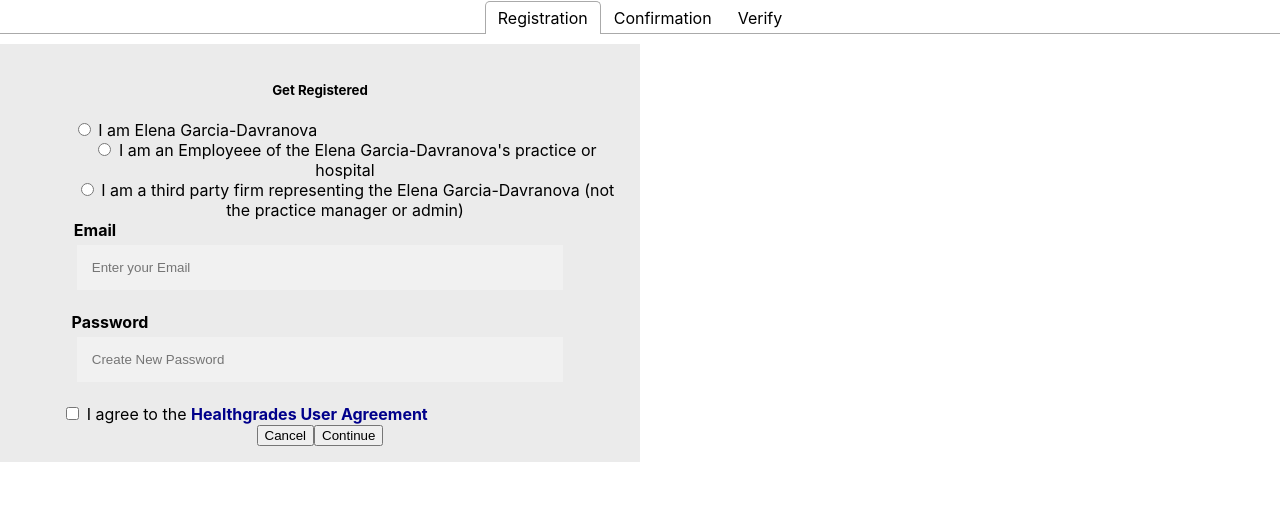
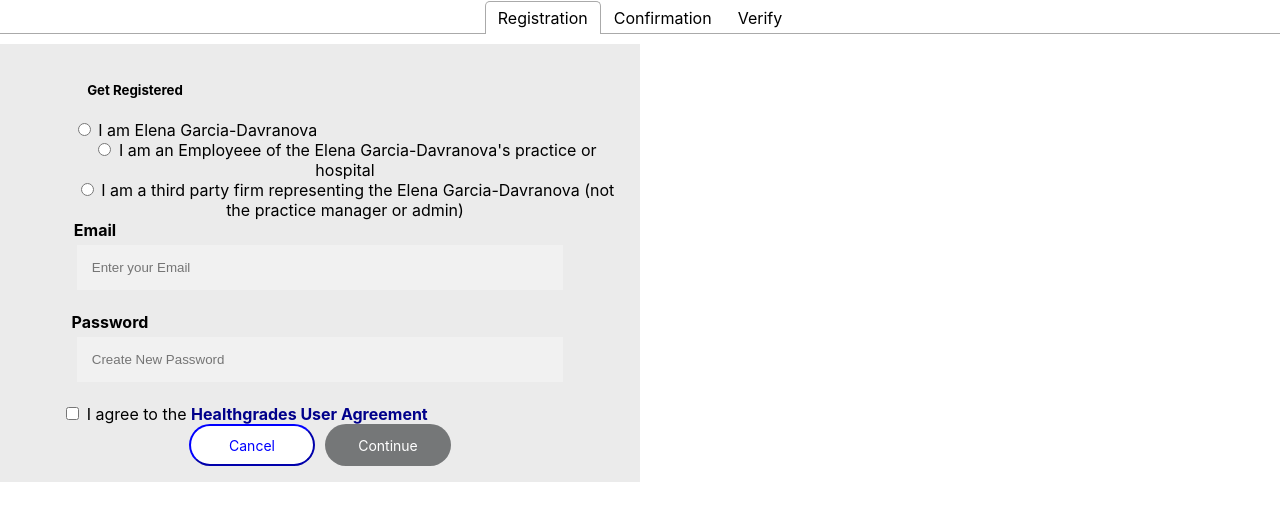
Before and after one commit to AnushaCA07/React-First-App, a React (Create React App) app: page / in a window 1280 px wide. Shown: the top 520 px of the page. Built offline with nearby package versions, Linux system fonts and the light colour scheme.

Commit message:
Confirmation tab

```diff
--- a/src/Registration.css
+++ b/src/Registration.css
@@ -7,6 +7,9 @@
 .body{
     background-color: rgb(235, 235, 235);
     width: 50%;
+}
+h5{
+  padding-right: 370px;
 }
 
 input[type=text], input[type=password] {
@@ -28,6 +31,9 @@ input[type=text]:focus, input[type=password]:focus {
 .lable1 {
     padding-right: 450px;
   }
+  .lable2 {
+    padding-right: 220px;
+  }
   .radio{
     padding-right: 250px;
   }
@@ -44,13 +50,55 @@ input[type=text]:focus, input[type=password]:focus {
 a {
   color: darkblue;
 }
-.button {
-    background-color: #4c74af; /* Green */
-    border: none;
-    color: white;
-    padding: 15px 32px;
-    text-align: center;
-    text-decoration: none;
-    display: inline-block;
-    font-size: 16px;
-  }
+
+.space {
+  width: 10px;
+  height: auto;
+  display: inline-block;
+}
+
+.button{
+  font-size: 14px;
+  font-family: inherit;
+  border: none;
+  color: #fff;
+  width: 9em;
+  height: 3em;
+  background-color: #757778;
+  background: linear-gradient(90deg,#757778);
+  background-size: 300%;
+  border-radius: 30px;
+  z-index: 1;
+}
+
+.button1{
+  font-size: 14px;
+  font-family: inherit;
+  border-color: blue;
+  color: blue;
+  width: 9em;
+  height: 3em;
+  background-color: white;
+  background: linear-gradient(90deg,#757778);
+  background-size: 300%;
+  border-radius: 30px;
+  z-index: 1;
+}
+
+.button2{
+  font-size: 14px;
+  font-family: inherit;
+  border: none;
+  color: #fff;
+  width: 20em;
+  height: 3em;
+  background-color: blue;
+  background: linear-gradient(90deg,#757778);
+  background-size: 300%;
+  border-radius: 30px;
+  z-index: 1;
+}
+
+.align{
+  align-items: center;
+}
--- a/src/Registration.jsx
+++ b/src/Registration.jsx
@@ -13,31 +13,36 @@ function Registration(props) {
                     <h5>Get Registered</h5>
                     <div>
                         <div className="radio">
-                     <input type="radio"/> <label >I am Elena Garcia-Davranova</label><br></br>
+                            <input type="radio" /> <label >I am Elena Garcia-Davranova</label><br></br>
                         </div>
 
                         <div className="radio1">
-                    <input type="radio"/> <label >I am an Employeee of the Elena Garcia-Davranova's practice or hospital</label><br></br>
+                            <input type="radio" /> <label >I am an Employeee of the Elena Garcia-Davranova's practice or hospital</label><br></br>
                         </div>
 
                         <div className="radio1">
-                    <input type="radio"/> <label >I am a third party firm representing the Elena Garcia-Davranova (not the practice manager or admin)</label><br></br>
+                            <input type="radio" /> <label >I am a third party firm representing the Elena Garcia-Davranova (not the practice manager or admin)</label><br></br>
                         </div>
 
                     </div>
 
                     <label for="email" className="lable1"><b>Email</b></label><br></br>
-                    <input type="text" placeholder="Enter your Email" name="email" id="email" required/><br></br>
+                    <input type="text" placeholder="Enter your Email" name="email" id="email" required /><br></br>
 
                     <label for="psw" className="lable"><b>Password</b></label><br></br>
-                    <input type="password" placeholder="Create New Password" name="psw" id="psw" required/><br></br>
+                    <input type="password" placeholder="Create New Password" name="psw" id="psw" required /><br></br>
 
                     <div className="checkbox">
                         <input type="checkbox" /> <label>I agree to the <a><b>Healthgrades User Agreement</b></a> </label><br></br>
                     </div>
-                    <button type="button">Cancel</button>
 
-                    <button type="button">Continue</button>
+                    <button type="button" className="button1">Cancel</button>
+                    <div class="space">
+                    </div>
+                    <button type="button" className="button">Continue</button>
+
+
+
                 </div>
             </form>
             {/* <button onClick={CallMe}>
--- a/src/confirmation.jsx
+++ b/src/confirmation.jsx
@@ -1,13 +1,25 @@
 import React from "react";
 
-function Confirmation(props){
-    return(
+function Confirmation(props) {
+    return (
         <div>
             <form className="body">
-            <div class="container">
-            <h5>Get confirmation</h5>
+                <div class="container">
+                    <h5 >You're almost done</h5>
+                    <p>A verification code has been sent to 720-123-1111 but will expire soon</p>
+                    <label for="verify" className="lable2"><b>Please Enter Your Verification Code</b></label><br></br>
+                    <input type="text" placeholder="Enter Your Verification Code" name="verify" id="verify" required /><br></br>
+                    <p>This code will expire in</p>
 
-            </div>
+                    <p>This code will expire immediatley if you leave this page.</p>
+
+                    <button type="button" className="button2">Submit Registration</button>
+
+                    <p>Not correct number? <a><b>Modify number</b></a></p>
+                    <hr></hr>
+                    <p><b>Didn't find what you need or still have questions?</b> That's ok, we're here to help.</p>
+
+                </div>
             </form>
         </div>
 
```
Also changed, not shown: 1 other file (tests, documents, lock files or other folders). Lines whose indentation alone changed are shown as unchanged.
